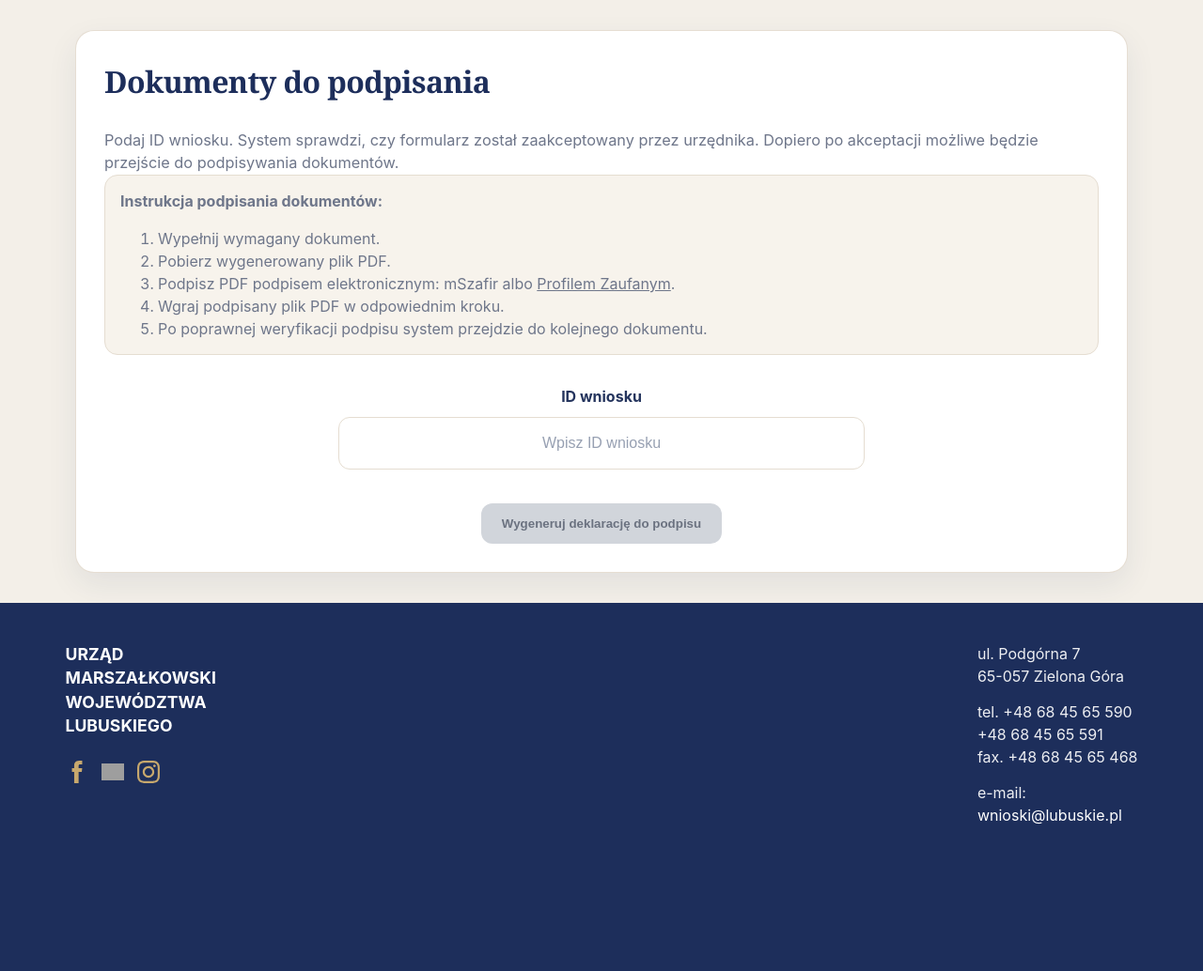
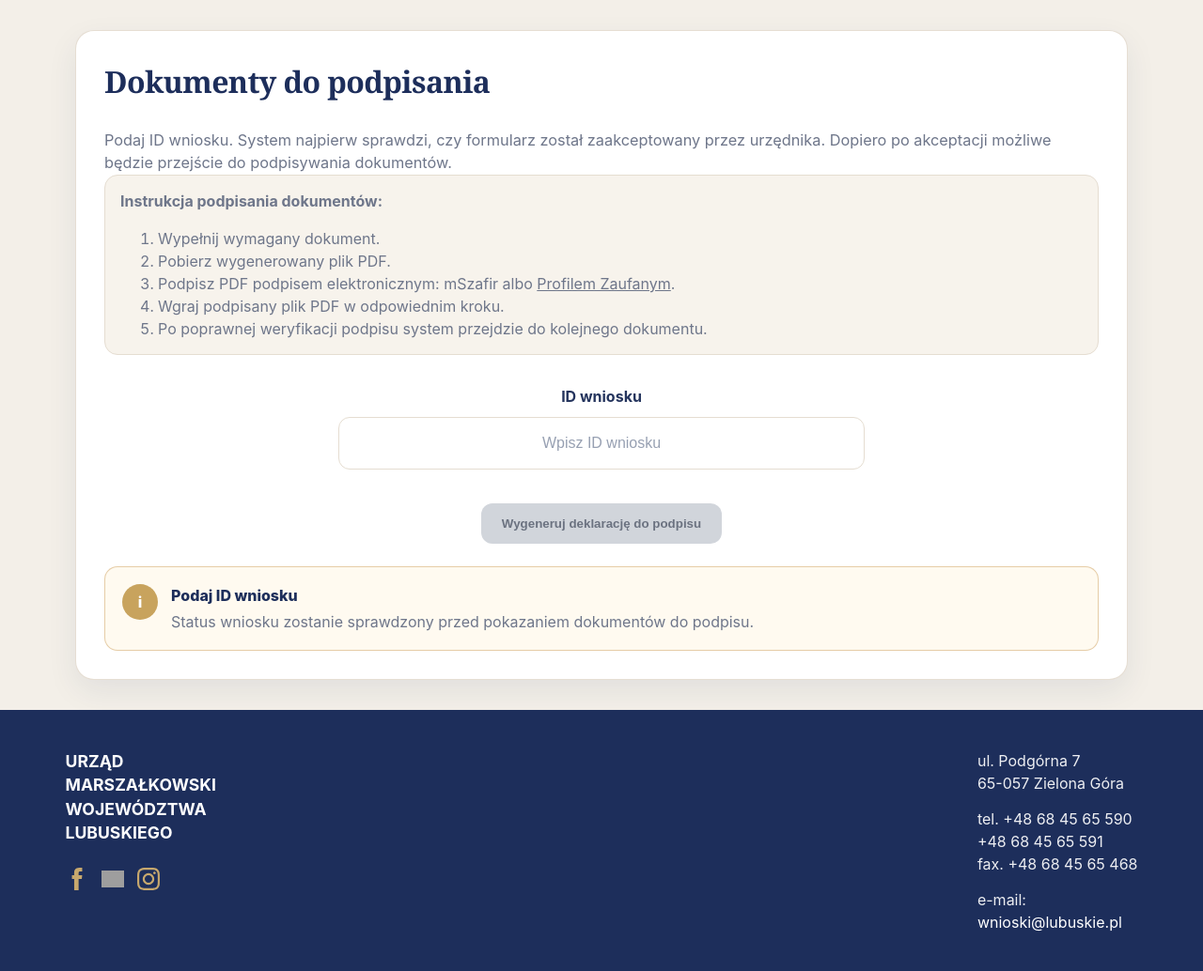
Before and after one commit to Bl4ckBend3r/dynamic-qualified-signature-form, a Flask app: page /do-podpisania in a window 1280 px wide. Shown: the part 85-1119 px from the top of the page at 94% size. Before the commit the page ends 963 px from the top, so only its background shows below. Run offline with Flask 3, Linux system fonts and the light colour scheme; grey boxes are pictures that could not be loaded.

Commit message:
Adapt signing tiles to submission status

```diff
--- a/templates/documents_to_sign.html
+++ b/templates/documents_to_sign.html
@@ -9,7 +9,7 @@
     <div class="card-header">
         <h2>Dokumenty do podpisania</h2>
         <p>
-            Podaj ID wniosku. System sprawdzi, czy formularz został zaakceptowany przez urzędnika.
+            Podaj ID wniosku. System najpierw sprawdzi, czy formularz został zaakceptowany przez urzędnika.
             Dopiero po akceptacji możliwe będzie przejście do podpisywania dokumentów.
         </p>
     </div>
@@ -55,6 +55,8 @@
             </button>
         </div>
     </form>
+
+    <div class="status-tiles" id="submission-status-tiles" aria-live="polite"></div>
 
     <div id="process-completed-box" class="result-box" style="display: none; margin-top: 24px;">
         <p><strong>Proces podpisywania dokumentów:</strong> zakończony poprawnie.</p>
@@ -267,6 +269,69 @@
     padding: 18px;
 }
 
+.status-tiles {
+    display: grid;
+    gap: 14px;
+    margin-top: 24px;
+}
+
+.status-tile {
+    display: grid;
+    grid-template-columns: auto 1fr;
+    gap: 14px;
+    align-items: start;
+    padding: 18px;
+    border: 1px solid var(--border);
+    border-radius: var(--radius-sm);
+    background: var(--surface-alt);
+}
+
+.status-tile__icon {
+    display: inline-flex;
+    align-items: center;
+    justify-content: center;
+    width: 38px;
+    height: 38px;
+    border-radius: 999px;
+    background: var(--gold);
+    color: #fff;
+    font-weight: 800;
+}
+
+.status-tile__title {
+    margin: 0 0 4px;
+    color: var(--navy);
+    font-weight: 800;
+}
+
+.status-tile__description {
+    margin: 0;
+    color: var(--muted);
+}
+
+.status-tile--success {
+    border-color: rgba(31, 122, 77, 0.35);
+    background: #f2fbf6;
+}
+
+.status-tile--success .status-tile__icon {
+    background: var(--success);
+}
+
+.status-tile--warning {
+    border-color: rgba(183, 121, 31, 0.35);
+    background: #fffaf0;
+}
+
+.status-tile--danger {
+    border-color: rgba(180, 35, 24, 0.35);
+    background: #fff5f5;
+}
+
+.status-tile--danger .status-tile__icon {
+    background: var(--danger);
+}
+
 .download-replaced-actions {
     display: flex;
     justify-content: flex-start;
@@ -375,6 +440,7 @@
 <script>
 const submissionInput = document.getElementById("submission_id");
 const statusBox = document.getElementById("acceptance-status");
+const statusTiles = document.getElementById("submission-status-tiles");
 const documentsSection = document.getElementById("documents-section");
 const generateButton = document.getElementById("generate-button");
 const acceptanceSelect = document.getElementById("akceptacja");
@@ -447,6 +513,79 @@ function hideAgreementStage() {
     hideElements('[data-stage="agreement"]');
     hideElements('[data-stage="agreement-generate"]');
     hideElements('[data-stage="agreement-upload"]');
+}
+
+function renderStatusTile({ variant = "neutral", icon = "i", title, description }) {
+    if (!statusTiles) {
+        return;
+    }
+
+    statusTiles.innerHTML = `
+        <div class="status-tile status-tile--${variant}">
+            <span class="status-tile__icon" aria-hidden="true">${icon}</span>
+            <div>
+                <p class="status-tile__title">${title}</p>
+                <p class="status-tile__description">${description}</p>
+            </div>
+        </div>
+    `;
+}
+
+function clearStatusTile() {
+    if (statusTiles) {
+        statusTiles.innerHTML = "";
+    }
+}
+
+function renderSubmissionStatus(data) {
+    const processStatus = data.process_status || "";
+
+    if (!data.exists) {
+        renderStatusTile({
+            variant: "warning",
+            icon: "?",
+            title: "Nie znaleziono wniosku",
+            description: data.message || "Sprawdź poprawność wpisanego ID wniosku.",
+        });
+        return;
+    }
+
+    if (AGREEMENT_COMPLETED_STATUSES.has(processStatus)) {
+        renderStatusTile({
+            variant: "success",
+            icon: "✓",
+            title: "Proces podpisywania zakończony",
+            description: data.message || "Wszystkie wymagane dokumenty zostały poprawnie obsłużone.",
+        });
+        return;
+    }
+
+    if (processStatus === "PARTICIPANT_REJECTED") {
+        renderStatusTile({
+            variant: "danger",
+            icon: "!",
+            title: "Wniosek odrzucony przez urzędnika",
+            description: data.message || "Dla tego wniosku nie można przejść do podpisywania dokumentów.",
+        });
+        return;
+    }
+
+    if (!data.can_sign_documents) {
+        renderStatusTile({
+            variant: "warning",
+            icon: "…",
+            title: "Wniosek oczekuje na akceptację urzędnika",
+            description: data.message || "Dokumenty do podpisu będą dostępne dopiero po akceptacji wniosku.",
+        });
+        return;
+    }
+
+    renderStatusTile({
+        variant: "success",
+        icon: "✓",
+        title: "Wniosek zaakceptowany przez urzędnika",
+        description: data.message || "Możesz wygenerować dokumenty do podpisu.",
+    });
 }
 
 function replaceDownloadedCard(trigger) {
@@ -559,6 +698,7 @@ function resetState() {
     documentsSection.style.display = "none";
     generateButton.disabled = true;
     acceptanceSelect.value = "";
+    clearStatusTile();
 }
 
 async function checkAcceptanceStatus() {
@@ -567,14 +707,28 @@ async function checkAcceptanceStatus() {
     resetState();
 
     if (!submissionId) {
+        renderStatusTile({
+            variant: "warning",
+            icon: "i",
+            title: "Podaj ID wniosku",
+            description: "Status wniosku zostanie sprawdzony przed pokazaniem dokumentów do podpisu.",
+        });
         return;
     }
+
+    renderStatusTile({
+        variant: "warning",
+        icon: "…",
+        title: "Sprawdzanie statusu wniosku",
+        description: "System weryfikuje, czy urzędnik zaakceptował wniosek.",
+    });
 
     try {
         const response = await fetch(`/api/submissions/${encodeURIComponent(submissionId)}/acceptance-status`);
         const data = await response.json();
 
         statusBox.textContent = data.message || "";
+        renderSubmissionStatus(data);
         applyProcessStageVisibility(data);
 
         if (data.exists && data.can_sign_documents && !AGREEMENT_COMPLETED_STATUSES.has(data.process_status || "")) {
@@ -584,6 +738,12 @@ async function checkAcceptanceStatus() {
         }
     } catch (error) {
         statusBox.textContent = "Nie udało się sprawdzić statusu wniosku.";
+        renderStatusTile({
+            variant: "danger",
+            icon: "!",
+            title: "Błąd sprawdzania statusu",
+            description: "Spróbuj ponownie albo sprawdź połączenie z serwerem.",
+        });
         documentsSection.style.display = "none";
         generateButton.disabled = true;
     }
@@ -599,6 +759,13 @@ bindUploadDropzones();
 
 if (submissionInput.value.trim()) {
     checkAcceptanceStatus();
+} else {
+    renderStatusTile({
+        variant: "warning",
+        icon: "i",
+        title: "Podaj ID wniosku",
+        description: "Status wniosku zostanie sprawdzony przed pokazaniem dokumentów do podpisu.",
+    });
 }
 </script>
 {% endblock %}
```
